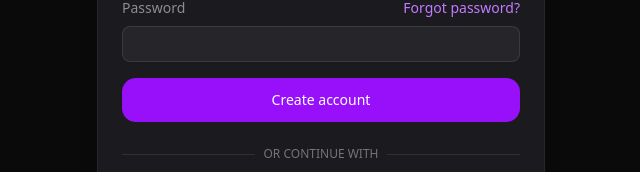
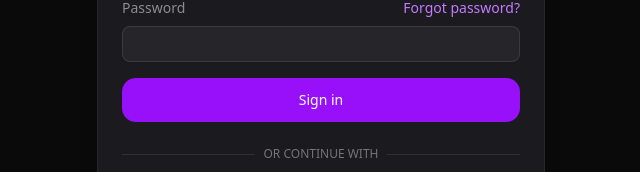
Before and after one commit to CRIMSON-CORP/Helix, a React (Vite) app: page / in a window 1280 px wide. Shown: the part 379-551 px from the top of the page, without its empty margins (319-959 px from the left). Built offline with nearby package versions, Linux system fonts and the light colour scheme; no server answers.

Commit message:
update text of login screen

```diff
--- a/src/components/auth/LoginPage.tsx
+++ b/src/components/auth/LoginPage.tsx
@@ -171,7 +171,7 @@ export function LoginPage({ onLogin, onSignup }: LoginPageProps) {
               type="submit"
               className="w-full bg-purple-600 hover:bg-purple-700 text-white border-0 h-11"
             >
-              {isSubmitting ? "Loading..." : isLogin ? "Create account" : "Sign in"}
+              {isSubmitting ? "Loading..." : isLogin ? "Sign in" : "Create account"}
             </Button>
           </form>
 
```
